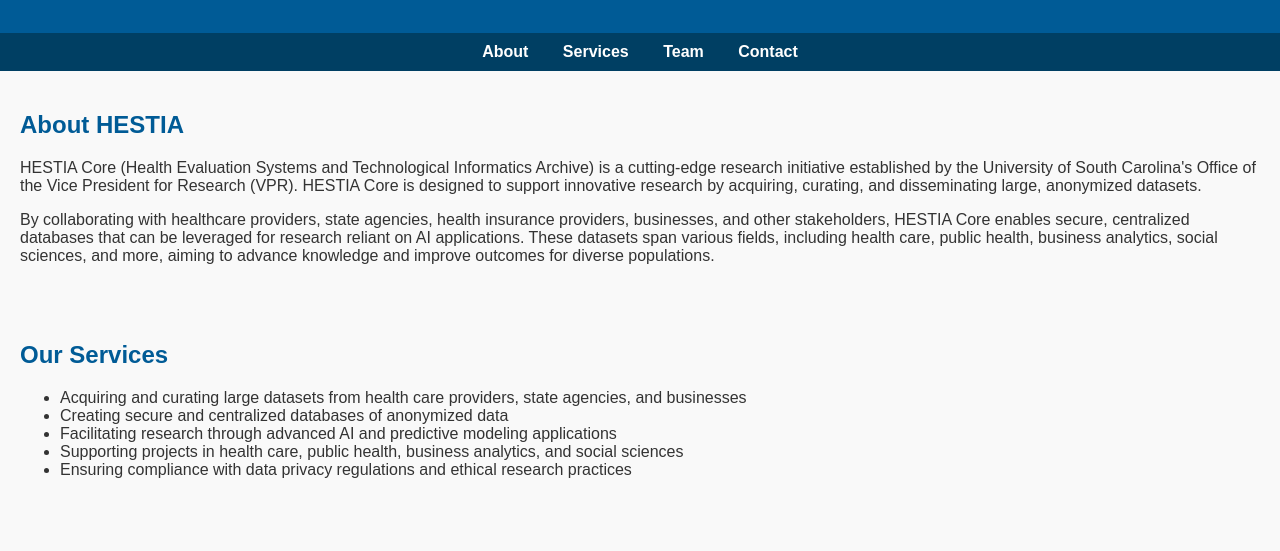
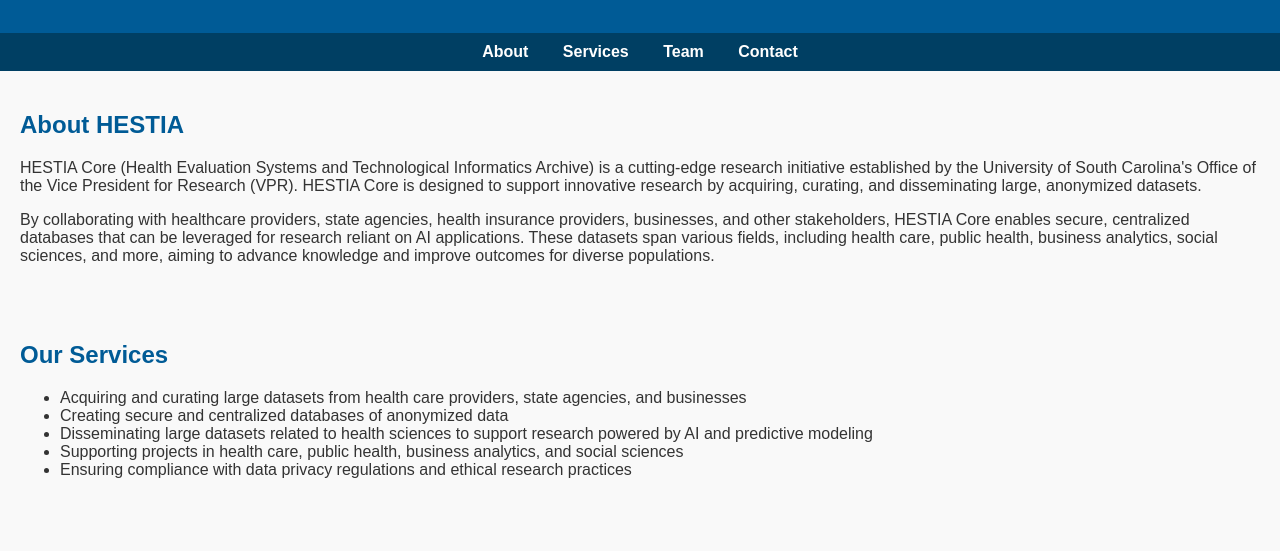
Before and after one commit to samanemati89/HESTIA-Core, a plain HTML site: page index.html in a window 1280 px wide. Shown: the part 425-976 px from the top of the page. Drawn offline with Linux system fonts and the light colour scheme.

Commit message:
Update index.html

```diff
--- a/index.html
+++ b/index.html
@@ -113,7 +113,7 @@
     <ul>
         <li>Acquiring and curating large datasets from health care providers, state agencies, and businesses</li>
         <li>Creating secure and centralized databases of anonymized data</li>
-        <li>Facilitating research through advanced AI and predictive modeling applications</li>
+        <li>Disseminating large datasets related to health sciences to support research powered by AI and predictive modeling</li>
         <li>Supporting projects in health care, public health, business analytics, and social sciences</li>
         <li>Ensuring compliance with data privacy regulations and ethical research practices</li>
     </ul>
```
